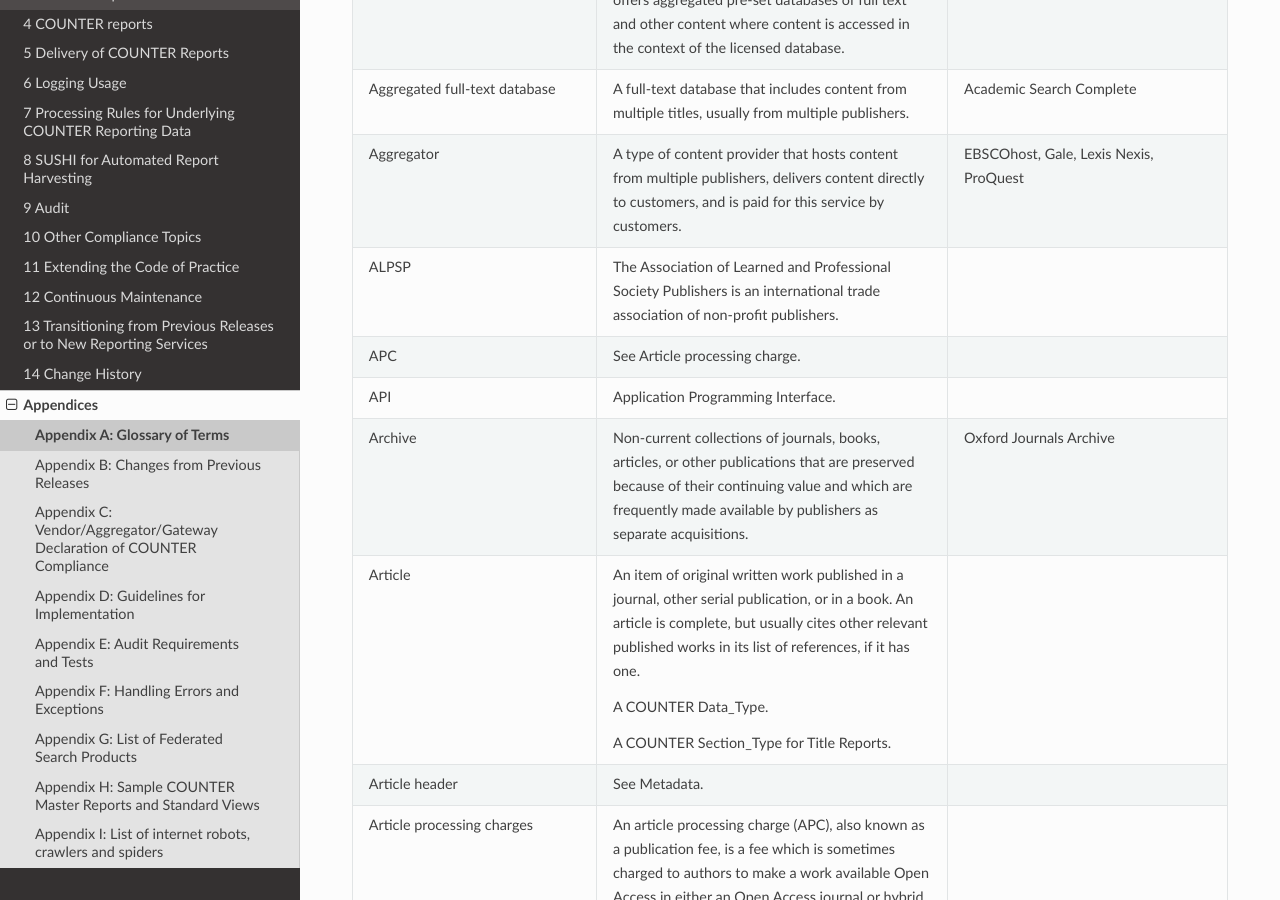
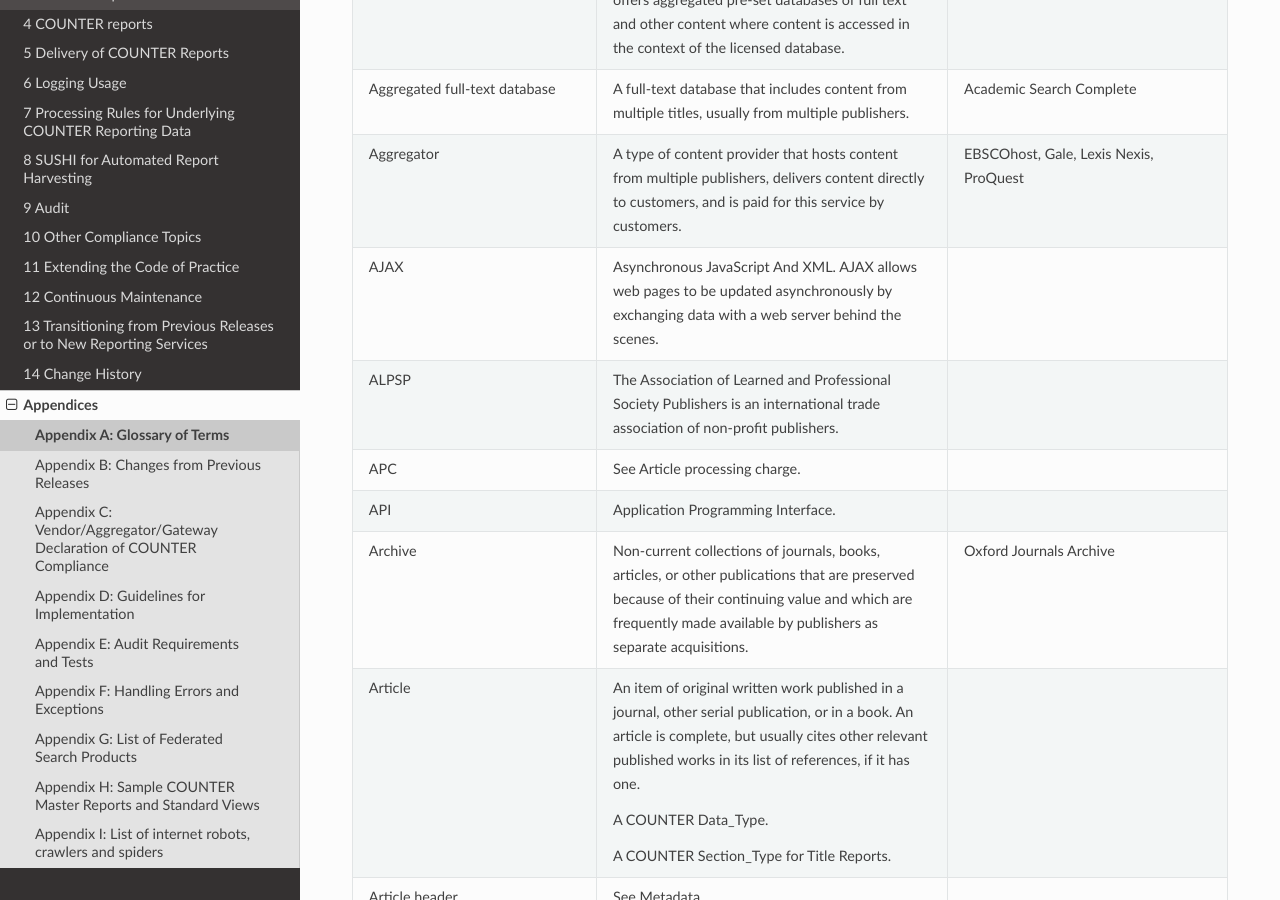
Before and after one commit to Project-Counter/cop5, a Sphinx documentation site: the page built from source/appendices/a-glossary-of-terms.rst, in a window 1280 px wide and 900 px high, scrolled down 1179 px. Built offline with Sphinx 7.4.7 and the Read the Docs theme 2.0.0, drawn with Linux system fonts in a browser that asks for light colours; some of the changed text lies outside the part shown.

Commit message:
Add more missing terms to the glossary

```diff
--- a/source/appendices/a-glossary-of-terms.rst
+++ b/source/appendices/a-glossary-of-terms.rst
@@ -62,6 +62,10 @@
    * - Aggregator
      - A type of content provider that hosts content from multiple publishers, delivers content directly to customers, and is paid for this service by customers.
      - EBSCOhost, Gale, Lexis Nexis, ProQuest
+
+   * - AJAX
+     - Asynchronous JavaScript And XML. AJAX allows web pages to be updated asynchronously by exchanging data with a web server behind the scenes.
+     -
 
    * - ALPSP
      - The Association of Learned and Professional Society Publishers is an international trade association of non-profit publishers.
@@ -434,6 +438,10 @@
 
    * - Exclude_Monthly_Details
      - A COUNTER report attribute for tabular reports that specifies whether the columns with the month-by-month breakdown of the usage are excluded from the report.
+     -
+
+   * - Executive Committee
+     - The committee which deals with the day-to-day activities of COUNTER’s business.
      -
 
    * - Federated search
```
